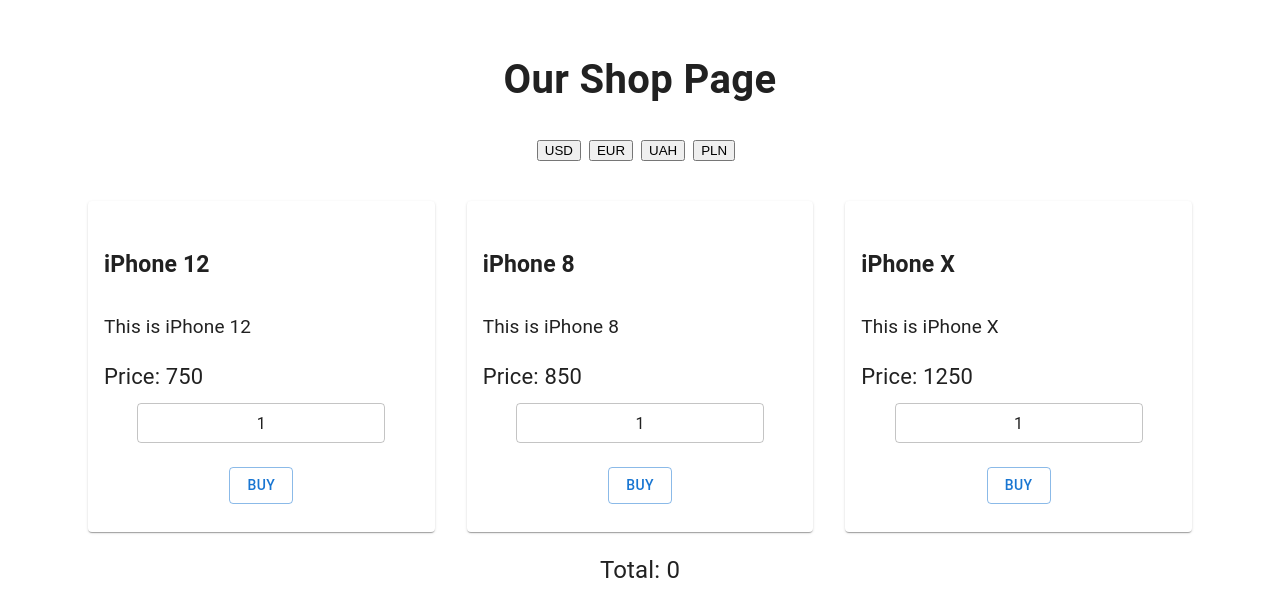
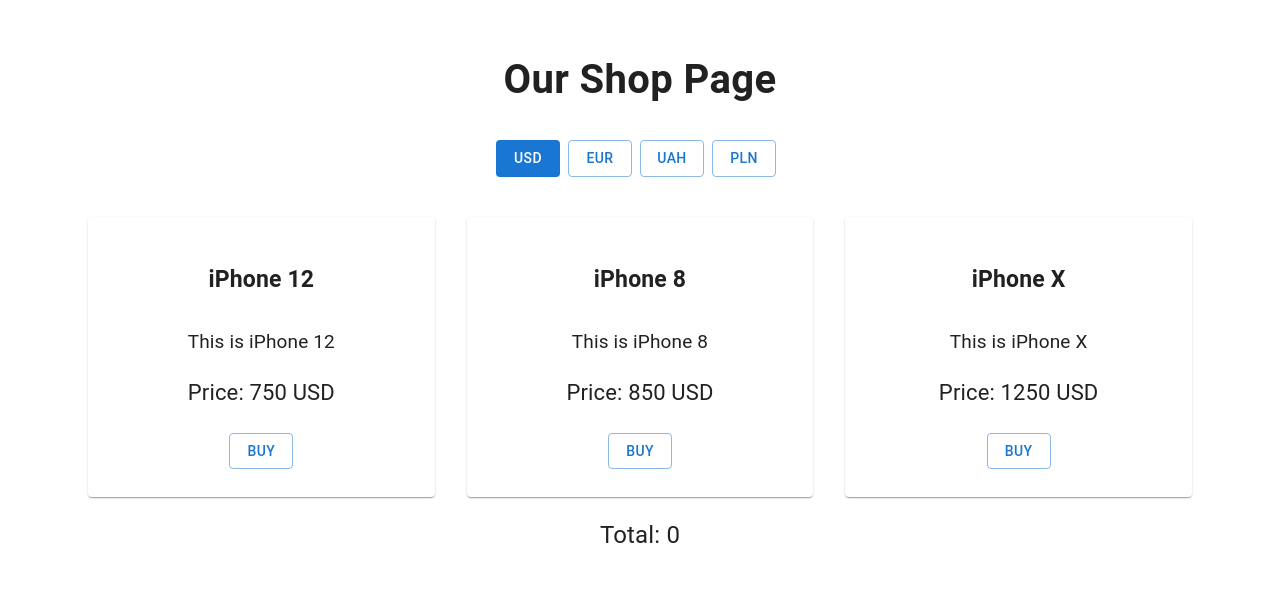
Before and after one commit to OlgaStam/exam, a React (Create React App) app: page / in a window 1280 px wide. Shown: the top 616 px of the page. Built offline with nearby package versions, Linux system fonts and the light colour scheme.

Commit message:
ррррработаем)

```diff
--- a/src/components/Products/ProductListItem.scss
+++ b/src/components/Products/ProductListItem.scss
@@ -2,25 +2,36 @@
     display: flex;
     justify-content: center;
     margin-bottom: 20px;
+    height: 80%;
 }
 
 .product {
+    text-align: center;
+
     .product-price {
+        // display: flex;
+        // justify-content: center;
         font-size: 22px;
     }
+
     .product-description {
+        // display: flex;
+        // justify-content: center;
         font-size: 19px;
     }
+
     h4 {
+        // display: flex;
+        // justify-content: center;
         font-size: 23px;
     }
 }
 
-.product-quantity {
-    display: flex;
-    justify-content: center;
-    margin-top: 10px;
-    input {
-        text-align: center;
-    }
-}
+// .product-quantity {
+//     display: flex;
+//     justify-content: center;
+//     margin-top: 10px;
+//     input {
+//         text-align: center;
+//     }
+// }
--- a/src/components/Products/ProductListItem.tsx
+++ b/src/components/Products/ProductListItem.tsx
@@ -26,13 +26,17 @@
     addProductToCart,
     typeCurrency,
 }: Props) => {
+    const isUSD = typeCurrency === 'USD'
+  const isEUR = typeCurrency === 'EUR'
+  const isUAH = typeCurrency === 'UAH'
+  const isPLN = typeCurrency === 'PLN'
     const [count, setCount] = useState<number>(1)
 
-    const onIncrementClick = () =>
-        setCount((prevState: number) => prevState + 0)
+    // const onIncrementClick = () =>
+    //     setCount((prevState: number) => prevState + 0)
 
-    const onDecrementClick = () =>
-        setCount((prevState: number) => prevState - 0)
+    // const onDecrementClick = () =>
+    //     setCount((prevState: number) => prevState - 0)
 
     const newValue = currencyExchange(price, typeCurrency)
 
@@ -41,11 +45,12 @@
             <CardContent>
                 <h4>{name}</h4>
                 <p className="product-description">{description}</p>
-                <div className="product-price">Price: {newValue}</div>
+                <div className="product-price">Price: {newValue} {typeCurrency}</div>
 
-                <div className="product-quantity">
+
+                {/* <div className="product-quantity">
                     <TextField size="small" value={count} variant="outlined" />
-                </div>
+                </div> */}
             </CardContent>
             <CardActions className="btn-wrap">
                 <Button
--- a/src/container/Main/Main.scss
+++ b/src/container/Main/Main.scss
@@ -11,3 +11,10 @@
 .currency:hover {
     cursor: pointer;
 }
+
+.active{
+    color: white;
+    border: 1px solid rgba(25, 118, 210, 0.5);
+    background-color: #1976d2;
+
+}
--- a/src/container/Main/Main.tsx
+++ b/src/container/Main/Main.tsx
@@ -56,7 +56,7 @@
                 >
                     Our Shop Page
                 </Typography>
-                <Menu onChange={onChange} />
+                <Menu onChange={onChange} typeCurrency={typeCurrency} />
                 <Home
                     addProductToCart={addProductToCart}
                     typeCurrency={typeCurrency}
--- a/src/container/Main/Menu.tsx
+++ b/src/container/Main/Menu.tsx
@@ -1,18 +1,29 @@
 import  { FC } from 'react'
 import './Main.scss'
+import { Button } from '@mui/material'
 
 type Props = {
   onChange: (value: 'USD' | 'EUR' | 'UAH' | 'PLN') => void
+  typeCurrency: 'USD' | 'EUR' | 'UAH' | 'PLN'
 }
 
-const Menu: FC<Props> = ({ onChange }) => {
+const Menu: FC<Props> = ({ onChange, typeCurrency }) => {
+  const isUSD = typeCurrency === 'USD'
+  const isEUR = typeCurrency === 'EUR'
+  const isUAH = typeCurrency === 'UAH'
+  const isPLN = typeCurrency === 'PLN'
       return (
           <>
-            <div className="currencies">
-              <button className="currency" onClick={() => onChange('USD')}>USD</button>
-              <button className="currency" onClick={() => onChange('EUR')}>EUR</button>
-              <button className="currency" onClick={() => onChange('UAH')}>UAH</button>
-              <button className="currency" onClick={() => onChange('PLN')}>PLN</button>
+              <div className="currencies ">
+              <Button
+                    variant="outlined"
+                     className={`currency ${ isUSD ? "active" : ""}`} onClick={() => onChange('USD')}>USD</Button>
+                <Button
+                    variant="outlined" className={`currency ${ isEUR ? "active" : ""}`} onClick={() => onChange('EUR')}>EUR</Button>
+                <Button
+                    variant="outlined" className={`currency ${ isUAH ? "active" : ""}`} onClick={() => onChange('UAH')}>UAH</Button>
+                <Button
+                    variant="outlined" className={`currency ${ isPLN ? "active" : ""}`} onClick={() => onChange('PLN')}>PLN</Button>
               </div>
           </>
       )
```
Also changed, not shown: src/container/Main/MenuItem.tsx (deleted, +0 -25 lines). Lines whose indentation alone changed are shown as unchanged.
